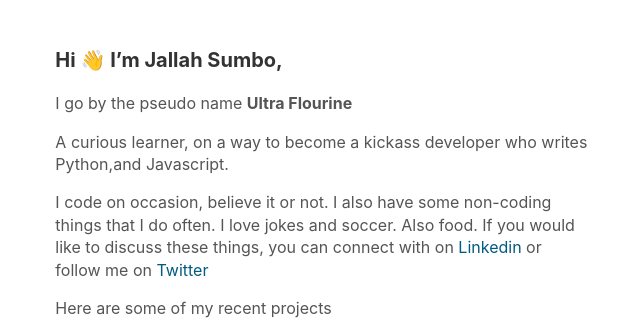
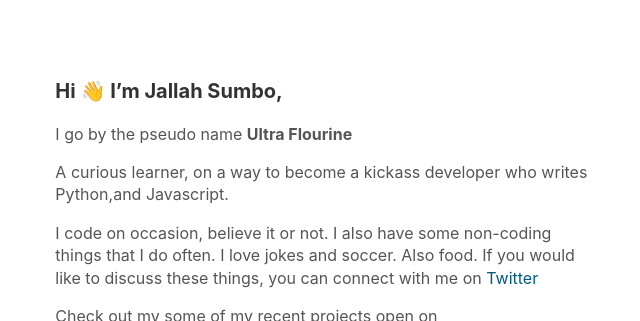
Before and after one commit to Sumbo-1/flofolio, a plain HTML site: page index.html in a window 1280 px wide. Shown: the part 162-483 px from the top of the page, without its empty margins (318-958 px from the left). Drawn offline with Linux system fonts and the light colour scheme.

Commit message:
hrefs update and formatting

```diff
--- a/index.html
+++ b/index.html
@@ -97,9 +97,9 @@
    <p>A curious learner, on a way to become a kickass developer who writes Python,and Javascript. </p>
 
         <p> I code on occasion, believe it or not. I also have some non-coding things that I do often.
-          I love jokes and soccer. Also food. If you would like to discuss these things, you can connect with on <a href="https://linkedin.com/in/jallahsumbo">Linkedin </a> or follow me on <a href="https://twitter.com/iamjallah">Twitter</a></p>
-          <p>Here are some of my recent projects</p>
-      <p>Check out my open source projects on</p>
+          I love jokes and soccer. Also food. If you would like to discuss these things, you can connect with me on <a href="https://twitter.com/iamjallah">Twitter</a></p>
+
+      <p>Check out my some of my recent projects open on</p>
     <a href="https://github.com/Sumbo-1"><img class="logo" src="images/github.svg" alt="GitHub logo" />Github</a>
 
     <div class="copyright">
```
